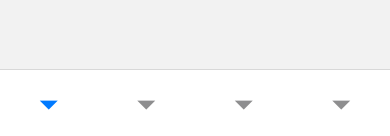
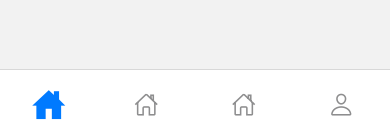
Before and after one commit to jaehafe/RN-complete-guide, a React Native app in the folder RNInstagram/: screen / in a window 390 px wide. Shown: the part 705-841 px from the top of the page. Built offline with nearby package versions, Linux system fonts and the light colour scheme.

Commit message:
feat: tabIcon 적용

```diff
--- a/RNInstagram/App.tsx
+++ b/RNInstagram/App.tsx
@@ -4,6 +4,8 @@ import React from 'react';
 import {NavigationContainer} from '@react-navigation/native';
 import {createNativeStackNavigator} from '@react-navigation/native-stack';
 import {createBottomTabNavigator} from '@react-navigation/bottom-tabs';
+
+import Ionic from 'react-native-vector-icons/Ionicons';
 
 import Home from './src/screens/Home';
 import Search from './src/screens/Search';
@@ -27,6 +29,24 @@ const App = () => {
           tabBarStyle: {
             height: 70,
           },
+          tabBarIcon: ({focused, size, color}) => {
+            let iconName = '';
+
+            if (route.name === 'Home') {
+              iconName = focused ? 'home-sharp' : 'home-outline';
+              size = focused ? size + 8 : size + 2;
+            } else if (route.name === 'Search') {
+              // iconName = focused ? 'search' : 'ios-search-outline';
+              iconName = focused ? 'home-sharp' : 'home-outline';
+            } else if (route.name === 'Activity') {
+              // iconName = focused ? 'ios-heart' : 'ios-heart-outline';
+              iconName = focused ? 'home-sharp' : 'home-outline';
+            } else if (route.name === 'Profile') {
+              iconName = focused ? 'person-circle' : 'person-outline';
+            }
+
+            return <Ionic name={iconName} size={size} color={color} />;
+          },
         })}>
         <Tab.Screen name="Home" component={Home} />
         <Tab.Screen name="Search" component={Search} />
--- a/RNInstagram/package.json
+++ b/RNInstagram/package.json
@@ -1,5 +1,5 @@
 {
-  "name": "RNInstagram",
+  "name": "instagram",
   "version": "0.0.1",
   "private": true,
   "scripts": {
@@ -28,6 +28,7 @@
     "@react-native/metro-config": "^0.72.9",
     "@tsconfig/react-native": "^3.0.0",
     "@types/react": "^18.0.24",
+    "@types/react-native-vector-icons": "^6.4.13",
     "@types/react-test-renderer": "^18.0.0",
     "babel-jest": "^29.2.1",
     "eslint": "^8.19.0",
```
Also changed, not shown: 2 other files (tests, documents, lock files or other folders).
